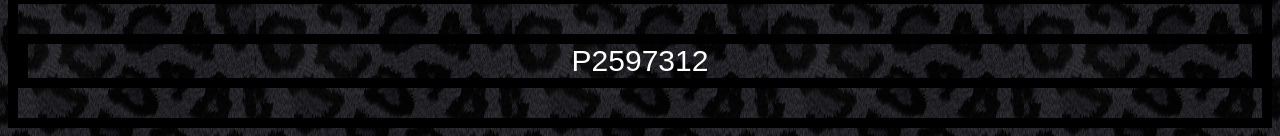
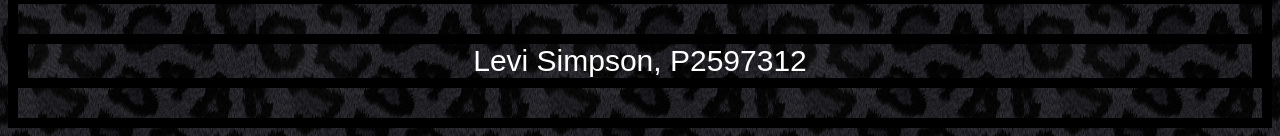
Before and after one commit to DMU-P2597312/Labs, a plain HTML site: page coursework1/Page1.html in a window 1280 px wide. Shown: the part 1056-1192 px from the top of the page. Drawn offline with Linux system fonts and the light colour scheme.

Commit message:
Add files via upload

```diff
--- a/coursework1/Page1.html
+++ b/coursework1/Page1.html
@@ -56,7 +56,7 @@ name before the name of the link but now, I have corrected it and it should work
 </div>
 
 <footer>
-<p> P2597312 </p> <!-- Had some difficulties trying to do a footer-->
+<p> Levi Simpson, P2597312 </p> <!-- Had some difficulties trying to do a footer-->
 </footer>
 
  </body>
```
Also changed, not shown: coursework1/Page2.html (+1 -1 lines).
